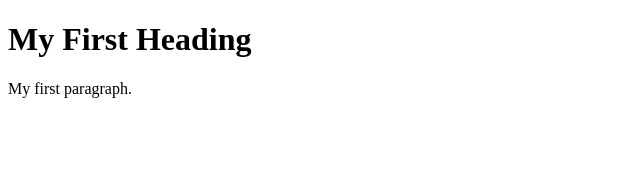
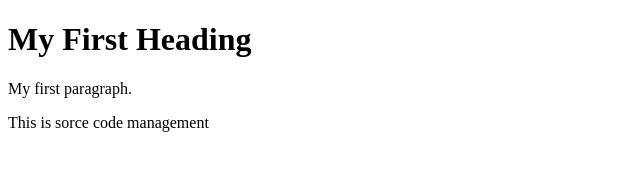
Before and after one commit to NurAini26/latihan-amali, a plain HTML site: page index.html in a window 1280 px wide. Shown: the whole page, without its empty margins (0-640 px from the left). Drawn offline with Linux system fonts and the light colour scheme.

Commit message:
tambah word

```diff
--- a/index.html
+++ b/index.html
@@ -5,6 +5,7 @@
 <h1>My First Heading</h1>
 
 <p>My first paragraph.</p>
+This is sorce code management
 
 </body>
 </html>
```
